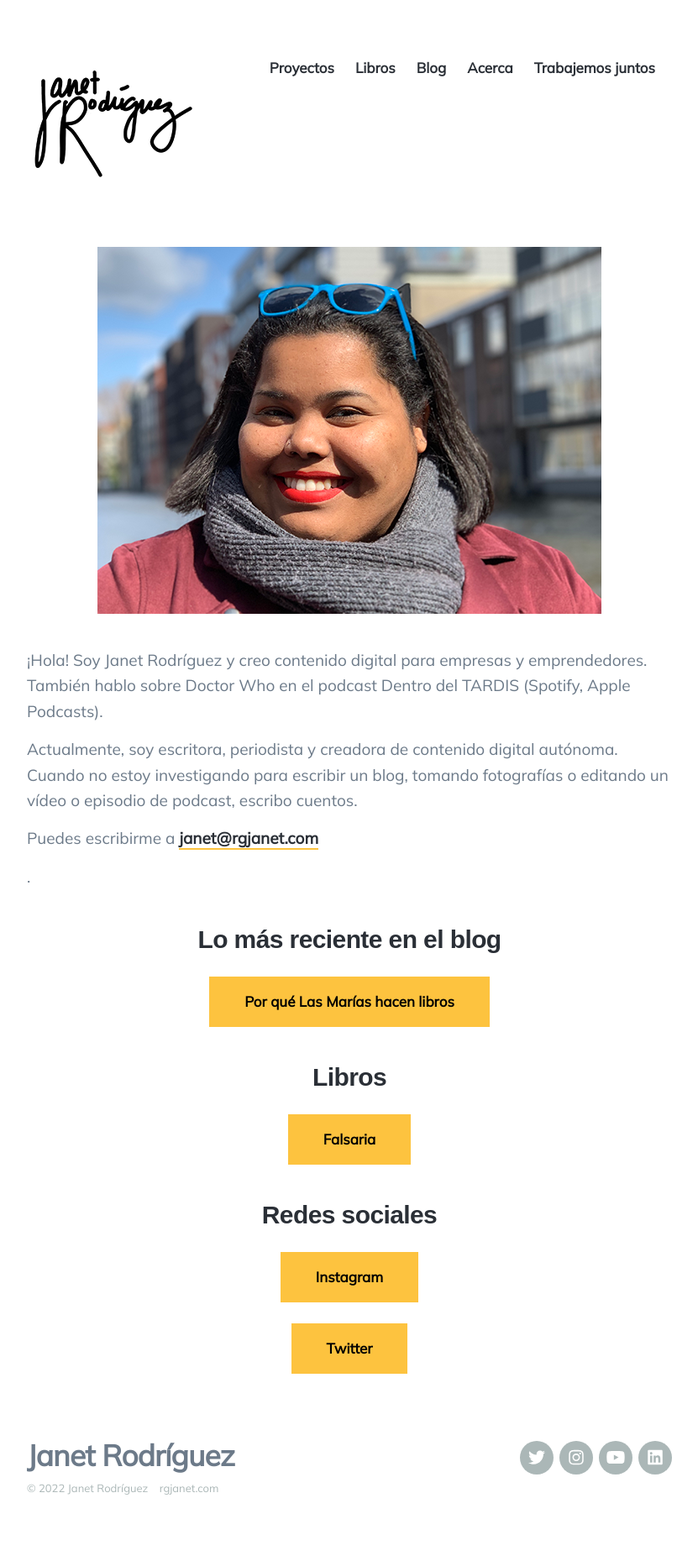
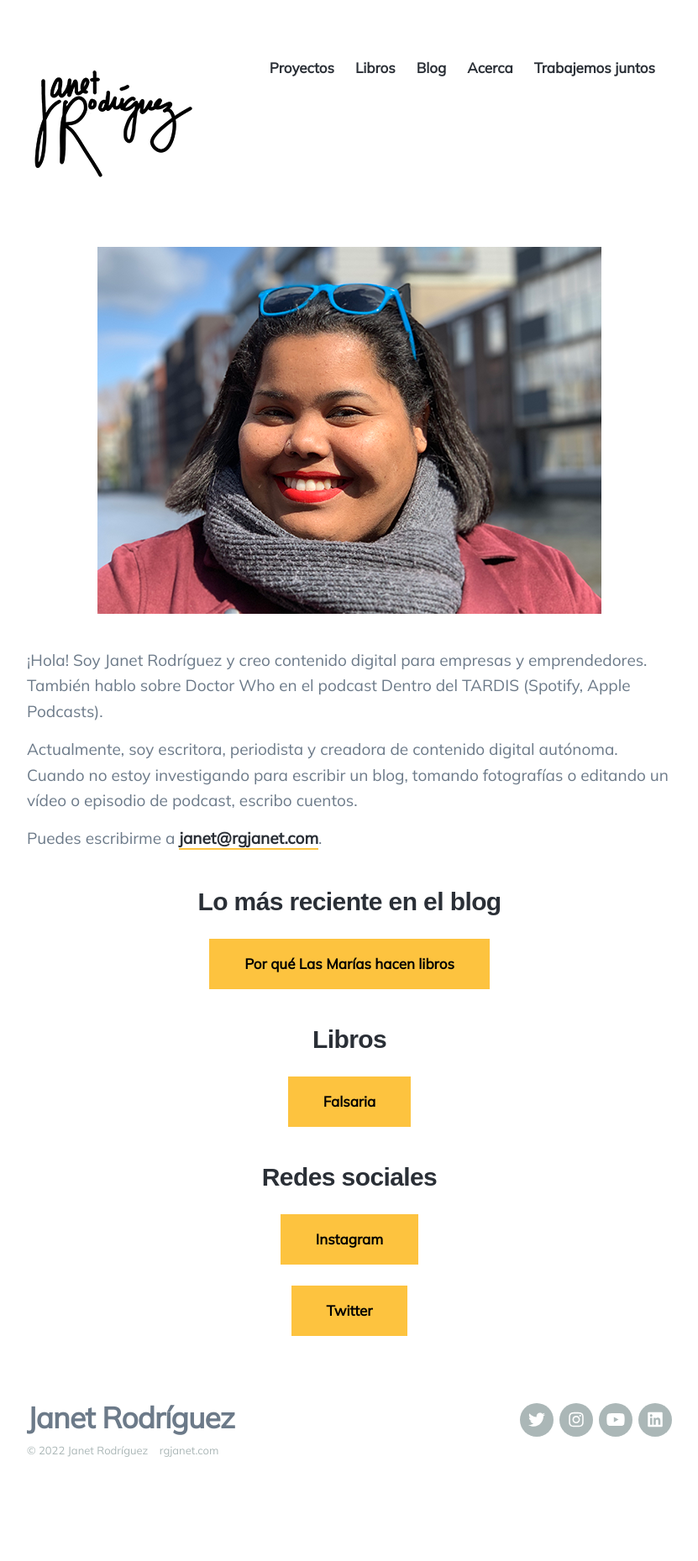
Before and after one commit to rgjanet/rgjanet.github.io, a Jekyll site: the page built from _pages/enlaces.md, in a window 1280 px wide. Shown: the whole page at 84% size, without its empty margins (224-1055 px from the left). Built offline with Jekyll 4.4.1, drawn with Linux system fonts in a browser that asks for light colours; nearby versions of some CDN libraries; after the commit the page ends 1814 px from its top, so only the background shows below that.

```diff
--- a/_pages/enlaces.md
+++ b/_pages/enlaces.md
@@ -10,7 +10,7 @@ description: ¡Hola! Soy Janet Rodríguez y creo estrategias de contenidos digit
 
 <p>Actualmente, soy escritora, periodista y creadora de contenido digital autónoma. Cuando no estoy investigando para escribir un blog, tomando fotografías o editando un vídeo o episodio de podcast, escribo cuentos.</p>
 
-<p>Puedes escribirme a <a href="mailto:janet@rgjanet.com">janet@rgjanet.com</a></p>.
+<p>Puedes escribirme a <a href="mailto:janet@rgjanet.com">janet@rgjanet.com</a>.</p>
 
 <h3 align="center">Lo más reciente en el blog</h3>
 
```
